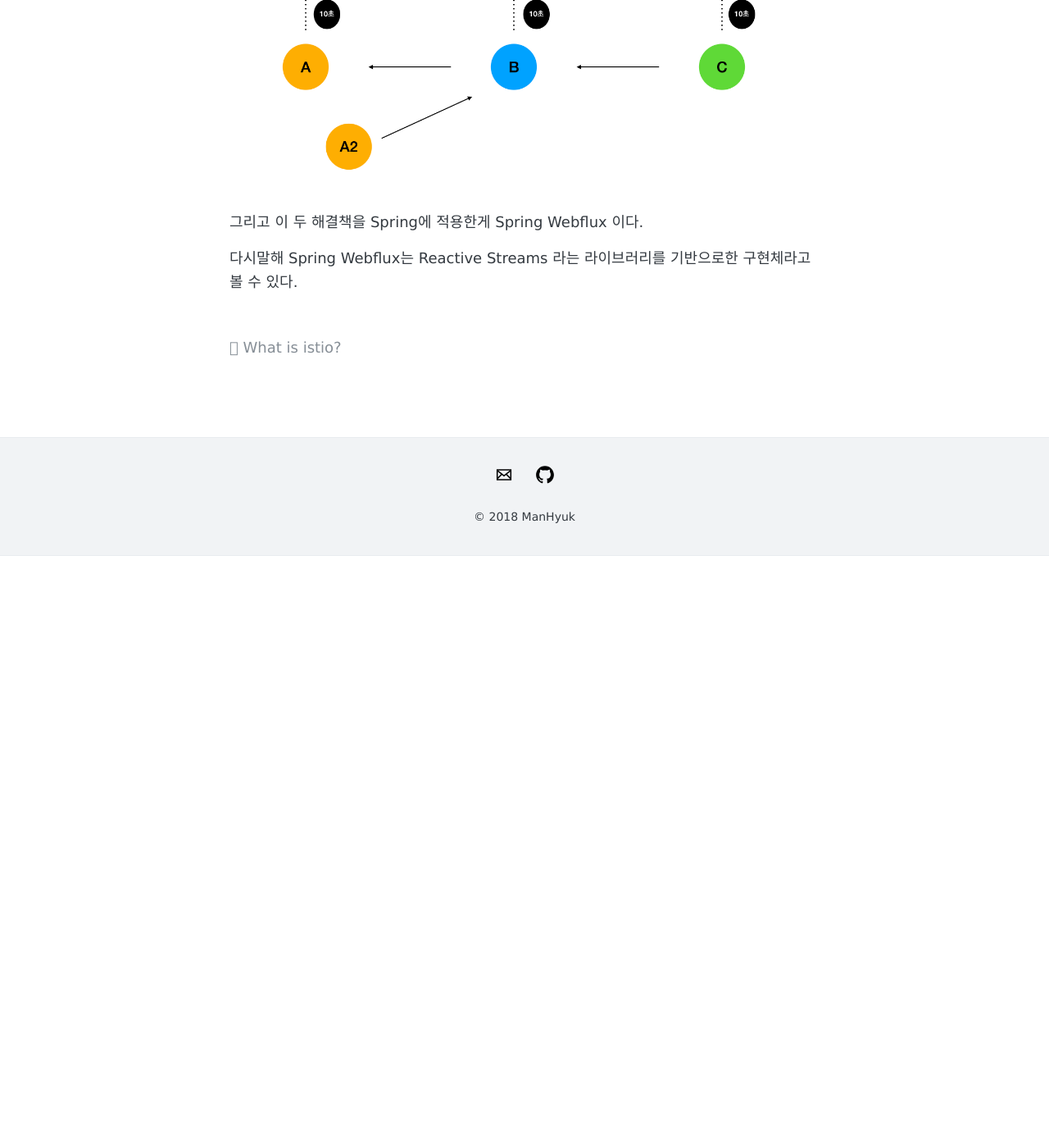
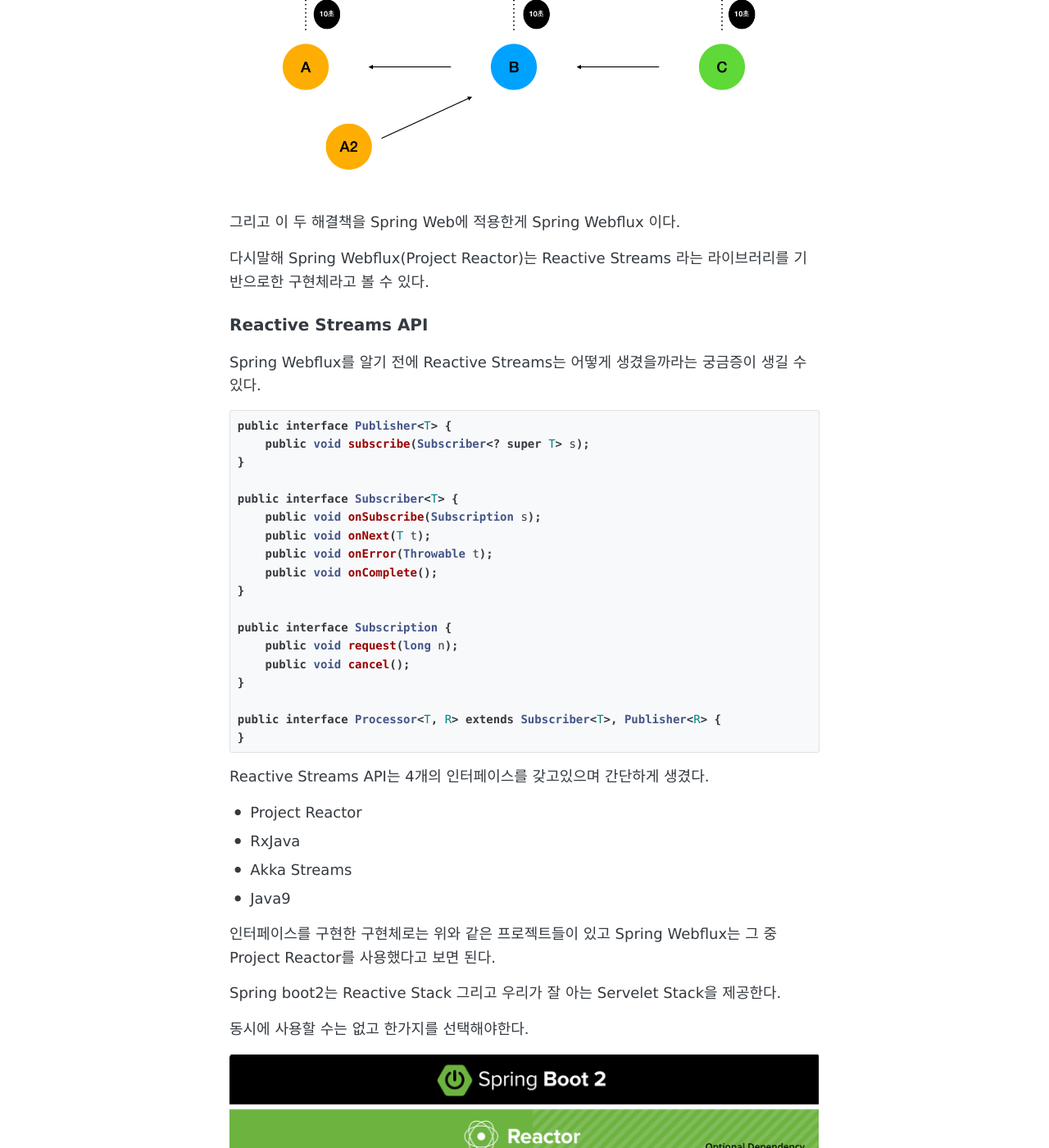
Before and after one commit to ManHyuk/ManHyuk.github.io, a Jekyll site: the page built from _posts/2021-11-08-webflux.md, in a window 1280 px wide and 1400 px high, scrolled down 2326 px. Shown: the whole window at 82% size. Built offline with Jekyll 4.4.1, drawn with Linux system fonts in a browser that asks for light colours; comment, search, counter and statistics services are not loaded; before the commit the page ends 3004 px from its top, so only the background shows below that.

Commit message:
feat: add webflux

````diff
--- a/_posts/2021-11-08-webflux.md
+++ b/_posts/2021-11-08-webflux.md
@@ -53,9 +53,53 @@ keywords: ""
 두 번째 문제는 응답을 유지하는 Stream을 도입하여 지속적인 응답을 하여 해결 했다.
 
 
-![service-mesh](/images/webflux/w3.png)
+![w3](/images/webflux/w3.png)
 
-그리고 이 두 해결책을 Spring에 적용한게 Spring Webflux 이다.
+그리고 이 두 해결책을 Spring Web에 적용한게 Spring Webflux 이다.
 
 
-다시말해 Spring Webflux는 Reactive Streams 라는 라이브러리를 기반으로한 구현체라고 볼 수 있다.
+다시말해 Spring Webflux(Project Reactor)는 Reactive Streams 라는 라이브러리를 기반으로한 구현체라고 볼 수 있다.
+
+
+### Reactive Streams API
+
+Spring Webflux를 알기 전에 Reactive Streams는 어떻게 생겼을까라는 궁금증이 생길 수 있다.
+
+
+
+```java
+public interface Publisher<T> {
+    public void subscribe(Subscriber<? super T> s);
+}
+
+public interface Subscriber<T> {
+    public void onSubscribe(Subscription s);
+    public void onNext(T t);
+    public void onError(Throwable t);
+    public void onComplete();
+}
+
+public interface Subscription {
+    public void request(long n);
+    public void cancel();
+}
+
+public interface Processor<T, R> extends Subscriber<T>, Publisher<R> {
+}
+```
+
+Reactive Streams API는 4개의 인터페이스를 갖고있으며 간단하게 생겼다.
+
+
+- Project Reactor
+- RxJava
+- Akka Streams
+- Java9
+
+인터페이스를 구현한 구현체로는 위와 같은 프로젝트들이 있고 Spring Webflux는 그 중 Project Reactor를 사용했다고 보면 된다.
+
+Spring boot2는 Reactive Stack 그리고 우리가 잘 아는 Servelet Stack을 제공한다.
+
+동시에 사용할 수는 없고 한가지를 선택해야한다.
+
+![w3](/images/webflux/boot2.png)
````
Also changed, not shown: other parts of _posts/2021-11-08-webflux.md (+2 -2 lines), images/webflux/boot2.png (added).
